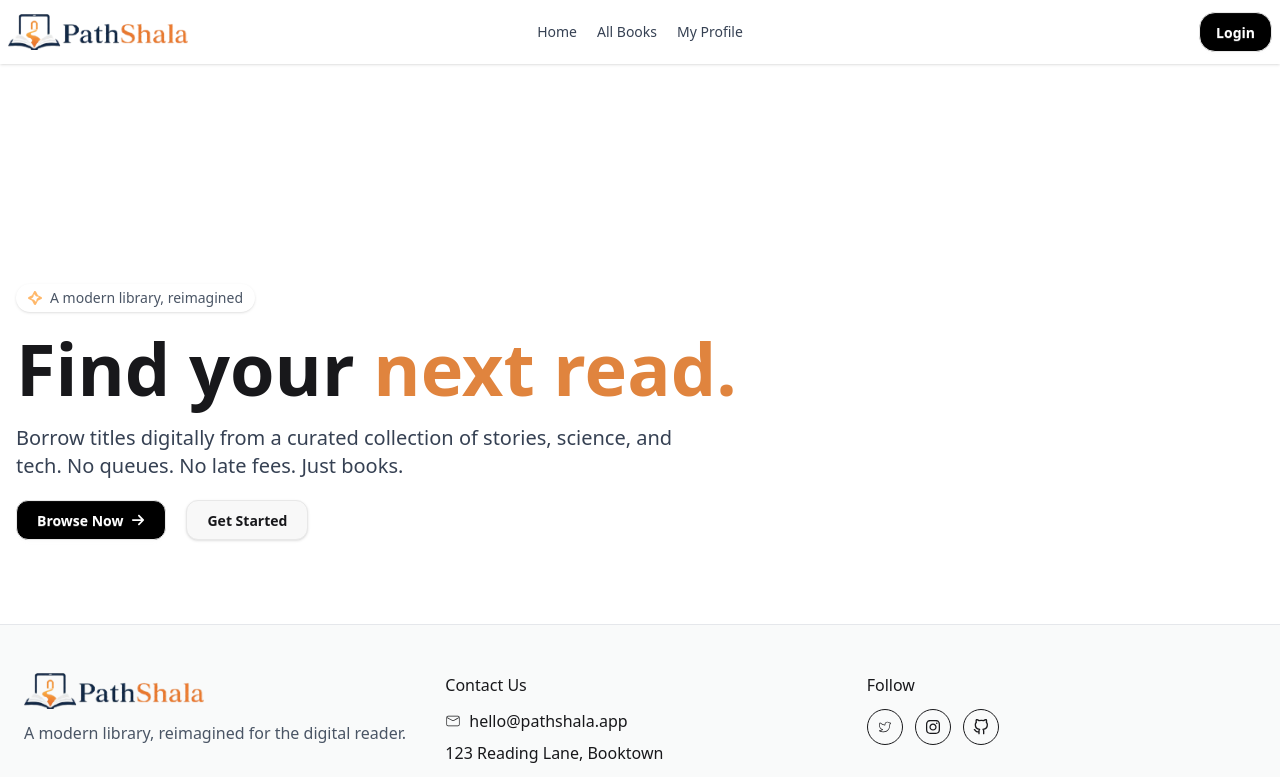
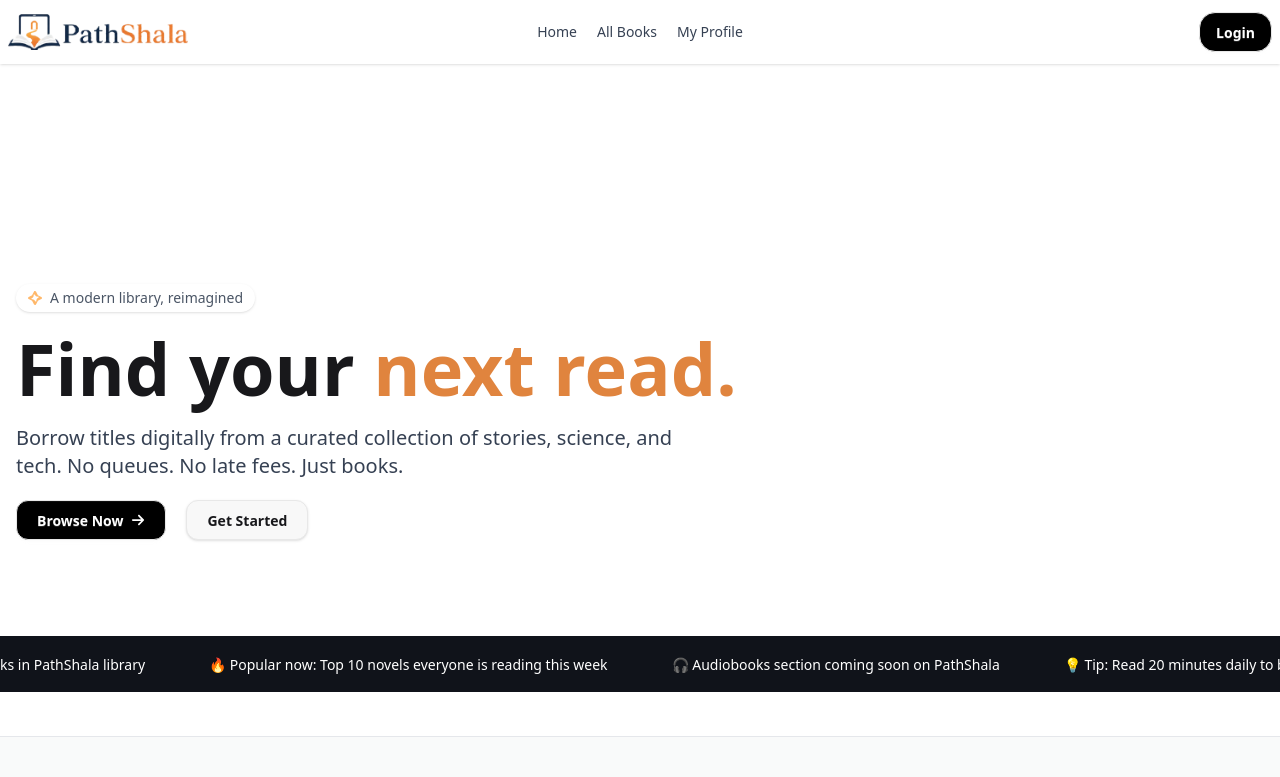
Before and after one commit to Prachurjo-prog/Online-book-browsing-Plathform, a Next.js app: page / in a window 1280 px wide. Shown: the top 777 px of the page. Built offline with nearby package versions, Linux system fonts and the light colour scheme.

Commit message:
ReactFastMarquee added from json data

```diff
--- /dev/null
+++ b/src/Components/Hero/ReactFastMarquee.jsx
@@ -0,0 +1,51 @@
+import Marquee from "react-fast-marquee";
+
+const ReactFastMarquee = () => {
+  const hotDeals = [
+    {
+      id: 1,
+      text: "📚 New arrivals: Explore trending books in PathShala library",
+    },
+    {
+      id: 2,
+      text: "🔥 Popular now: Top 10 novels everyone is reading this week",
+    },
+    {
+      id: 3,
+      text: "🎧 Audiobooks section coming soon on PathShala",
+    },
+    {
+      id: 4,
+      text: "💡 Tip: Read 20 minutes daily to boost your knowledge",
+    },
+    {
+      id: 5,
+      text: "🚀 Join PathShala and start your reading journey today",
+    },
+    {
+      id: 6,
+      text: "📖 Featured: Best self-development books of 2026",
+    },
+    {
+      id: 7,
+      text: "🌍 Discover books from authors around the world",
+    },
+    {
+      id: 8,
+      text: "✨ New feature: Bookmark your favorite books easily",
+    },
+  ];
+  return (
+    <div className="bg-[#10131a] text-white md:py-4 py-3 md:mt-14 ">
+      <Marquee>
+        {hotDeals.map((deal) => (
+          <span key={deal.id} className="text-sm mx-8">
+            {deal.text}
+          </span>
+        ))}
+      </Marquee>
+    </div>
+  );
+};
+
+export default ReactFastMarquee;
--- a/src/app/page.js
+++ b/src/app/page.js
@@ -1,4 +1,5 @@
 import Hero from "@/Components/Hero/Hero";
+import ReactFastMarquee from "@/Components/Hero/ReactFastMarquee";
 import Footer from "@/Components/Shared/Footer";
 import NavBar from "@/Components/Shared/Navbar";
 import Image from "next/image";
@@ -8,6 +9,7 @@ export default function Home() {
     <div>
       <NavBar/>
       <Hero/>
+      <ReactFastMarquee/>
       <Footer/>
     </div>
   );
```
